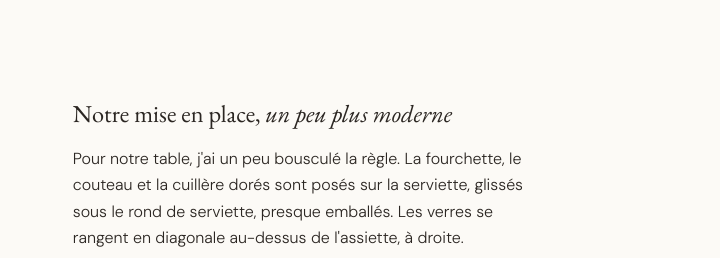
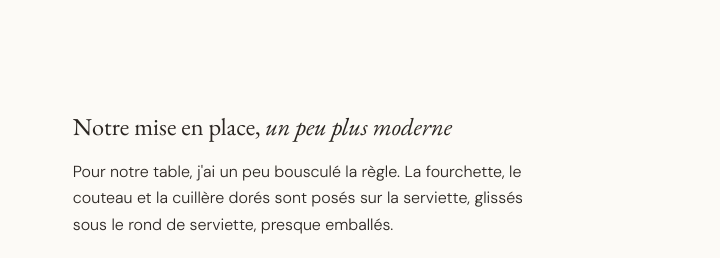
Before and after one commit to jnomius-jpg/site-decosud, a plain HTML site: page guide-table-de-noel.html in a window 1280 px wide. Shown: the part 4242-4500 px from the top of the page, 560-1280 px from the left. Drawn offline with Linux system fonts and the light colour scheme.

Commit message:
Guide Noël : retrait de la phrase sur la place des verres (la photo suffit)
Co-Authored-By: Claude Opus 5.5 <noreply@anthropic.com>
Claude-Session: https://claude.ai/code/session_012ES5vGgq1BDU39yWQrztEt

```diff
--- a/guide-table-de-noel.html
+++ b/guide-table-de-noel.html
@@ -147,7 +147,7 @@
   <figure class="etape-photo"><img src="assets/img/guide-noel/mise-en-place-vue-dessus.jpg" width="1050" height="1400" alt="Deux couverts vus du dessus : couverts dorés glissés dans la serviette sous le rond doré, verres à liseré doré" loading="lazy"></figure>
   <div class="etape-txt">
     <h3 class="h3" id="mep-titre">Notre mise en place, <em>un peu plus moderne</em></h3>
-    <p>Pour notre table, j'ai un peu bousculé la règle. La fourchette, le couteau et la cuillère dorés sont posés sur la serviette, glissés sous le rond de serviette, presque emballés. Les verres se rangent en diagonale au-dessus de l'assiette, à droite.</p>
+    <p>Pour notre table, j'ai un peu bousculé la règle. La fourchette, le couteau et la cuillère dorés sont posés sur la serviette, glissés sous le rond de serviette, presque emballés.</p>
     <p>Rien n'est laissé au hasard&#8239;: le fin liseré doré des verres répond à la bordure dorée des nappes, aux sets et aux couverts. C'est ce fil doré qui relie toute la table.</p>
   </div>
 </section>
```
